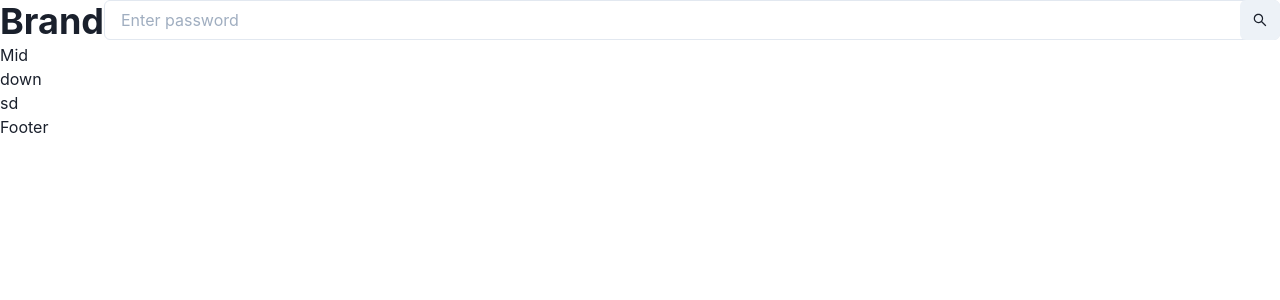
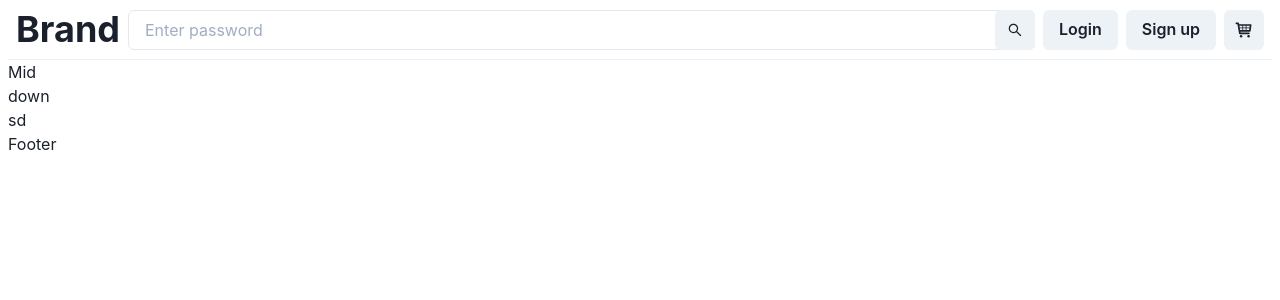
Before and after one commit to chineduogada/deal-vend, a Next.js app: page / in a window 1280 px wide. Shown: the top 300 px of the page. Built offline with nearby package versions, Linux system fonts and the light colour scheme.

Commit message:
feature(Header): implement top part
[Continue #1]

```diff
--- /dev/null
+++ b/components/Auth.js
@@ -0,0 +1,20 @@
+import { ButtonGroup, Button, IconButton } from "@chakra-ui/react";
+import { TiShoppingCart } from "react-icons/ti";
+
+const Auth = () => {
+  return (
+    <>
+      <ButtonGroup>
+        <Button>Login</Button>
+
+        <Button>Sign up</Button>
+      </ButtonGroup>
+
+      <IconButton fontSize="xl">
+        <TiShoppingCart />
+      </IconButton>
+    </>
+  );
+};
+
+export default Auth;
--- a/components/Header.js
+++ b/components/Header.js
@@ -1,14 +1,20 @@
-import { Box, Flex } from "@chakra-ui/react";
+import { Box, Flex, HStack } from "@chakra-ui/react";
 import Brand from "./Brand";
 import SearchBar from "./SearchBar";
+import Auth from "./Auth";
+
+const Top = () => (
+  <HStack spacing={2} borderBottom="1px" borderBottomColor="gray.100" p={2}>
+    <Brand />
+    <SearchBar />
+    <Auth />
+  </HStack>
+);
 
 const Header = () => {
   return (
     <Box>
-      <Flex>
-        <Brand />
-        <SearchBar />
-      </Flex>
+      <Top />
 
       <Box>Mid</Box>
 
--- a/components/Layout.js
+++ b/components/Layout.js
@@ -4,7 +4,7 @@ import Footer from "./Footer";
 
 const Layout = ({ children }) => {
   return (
-    <Box>
+    <Box px={2}>
       <Header />
 
       <Box as="main">{children}</Box>
```
